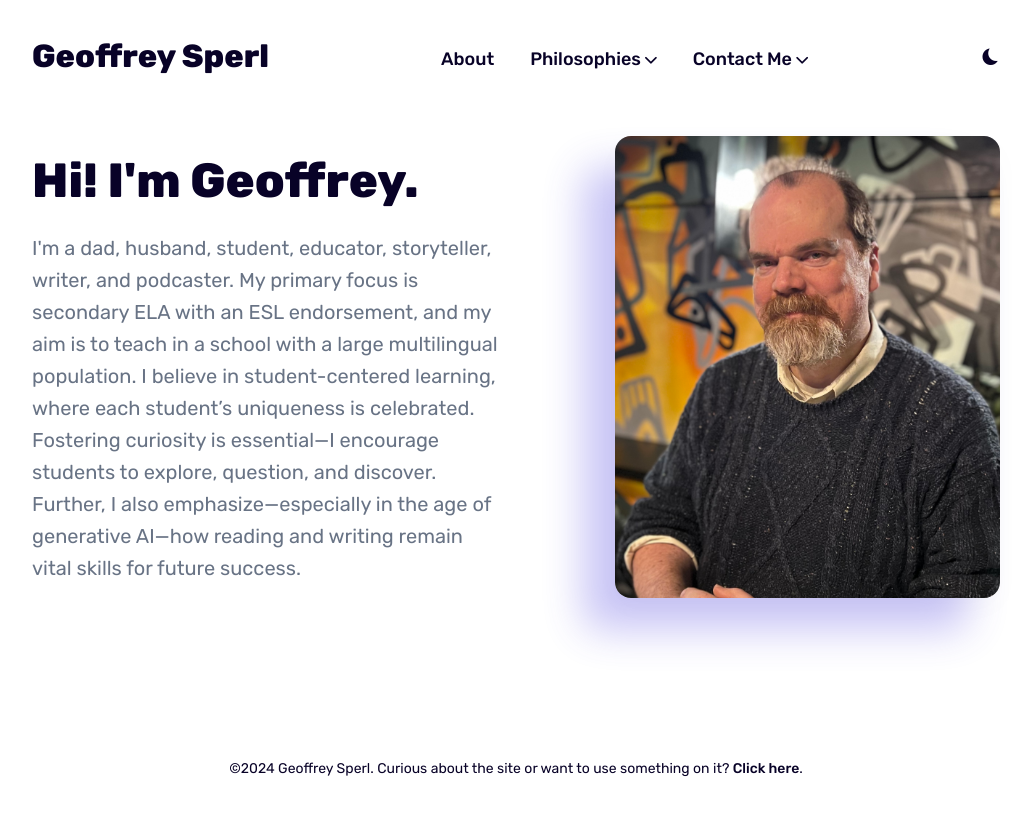
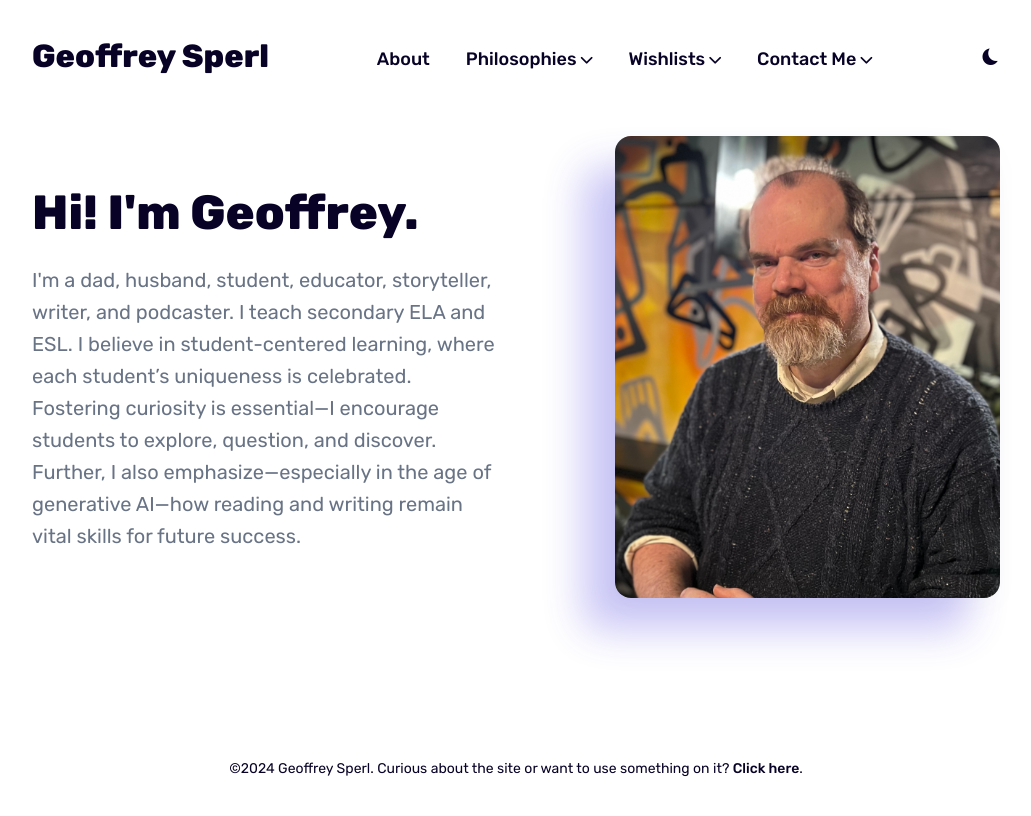
Before and after one commit to geoffreysperl/teaching, a Jekyll site: the page built from index.html, in a window 1280 px wide. Shown: the top 816 px of the page, without its empty margins (124-1155 px from the left). Built offline with Jekyll 4.4.1, drawn with Linux system fonts in a browser that asks for light colours.

Commit message:
New updates for 2024-25 school year.

```diff
--- a/_data/settings.yml
+++ b/_data/settings.yml
@@ -17,6 +17,12 @@
         title: 'Innovative'
       - url: '/equitable/'
         title: 'Equitable'
+    - title: 'Wishlists'
+      submenu:
+      - url: 'https://www.amazon.com/hz/wishlist/ls/30IV6MDWMC02O?ref_=wl_share'
+        title: 'Amazon'
+      - url: 'https://bookshop.org/wishlists/e8d78e322424d0acfc4c2813ffafecbf335b9c57'
+        title: 'Bookshop'
     - title: 'Contact Me'
       submenu:
       - url: 'mailto:geoffrey@wayne.edu'
@@ -27,12 +33,5 @@
 hero:
   enable: true
   hero__title: Hi! I'm Geoffrey.
-  hero__description: I'm a dad, husband, student, educator, storyteller, writer, and podcaster. My primary focus is secondary ELA with an ESL endorsement, and my aim is to teach in a school with a large multilingual population. I believe in student-centered learning, where each student’s uniqueness is celebrated. Fostering curiosity is essential&mdash;I encourage students to explore, question, and discover. Further, I also emphasize&mdash;especially in the age of generative AI&mdash;how reading and writing remain vital skills for future success.
+  hero__description: I'm a dad, husband, student, educator, storyteller, writer, and podcaster. I teach secondary ELA and ESL. I believe in student-centered learning, where each student’s uniqueness is celebrated. Fostering curiosity is essential&mdash;I encourage students to explore, question, and discover. Further, I also emphasize&mdash;especially in the age of generative AI&mdash;how reading and writing remain vital skills for future success.
   hero__image: "/images/geoffrey-sperl.jpg"
-
-##    - title: 'Wishlists'
-##  submenu:
-##  - url: 'https://www.amazon.com/hz/wishlist/ls/30IV6MDWMC02O?ref_=wl_share'
-##    title: 'Amazon'
-##  - url: 'https://bookshop.org/wishlists/e8d78e322424d0acfc4c2813ffafecbf335b9c57'
-##    title: 'Bookshop'
--- a/_pages/about.md
+++ b/_pages/about.md
@@ -8,7 +8,7 @@
 ---
 I'm a dad, husband, student, educator, storyteller, writer, and podcaster.
 
-My primary focus is secondary ELA with an ESL endorsement, and my aim is to teach in a school with a large multilingual population. Currently, I find myself as a long-term sub teaching summer school at Hamtramck High School in metro Detroit (where I completed my student teaching). Additionally, I teach ESL at the college level and have been a long-term substitute at Eastpointe Middle School. Furthermore, with 25 years of experience in technology, I consider myself a "technologist," and am adept with a great majority of technology used in education and business today (and familiar with most of others).
+My primary focus is secondary ELA with an ESL endorsement. Currently, I find myself teaching ELA and ESL at Hamtramck High School in metro Detroit. Additionally, I teach ESL at the college level and have been a long-term substitute at Eastpointe Middle School. Furthermore, with 25 years of experience in technology, I consider myself a "technologist," and am adept with a great majority of technology used in education and business today (and familiar with most of others).
 
 ### How Did I Get Here?
 
```
Also changed, not shown: sitemap.xml (line endings or trailing spaces).
